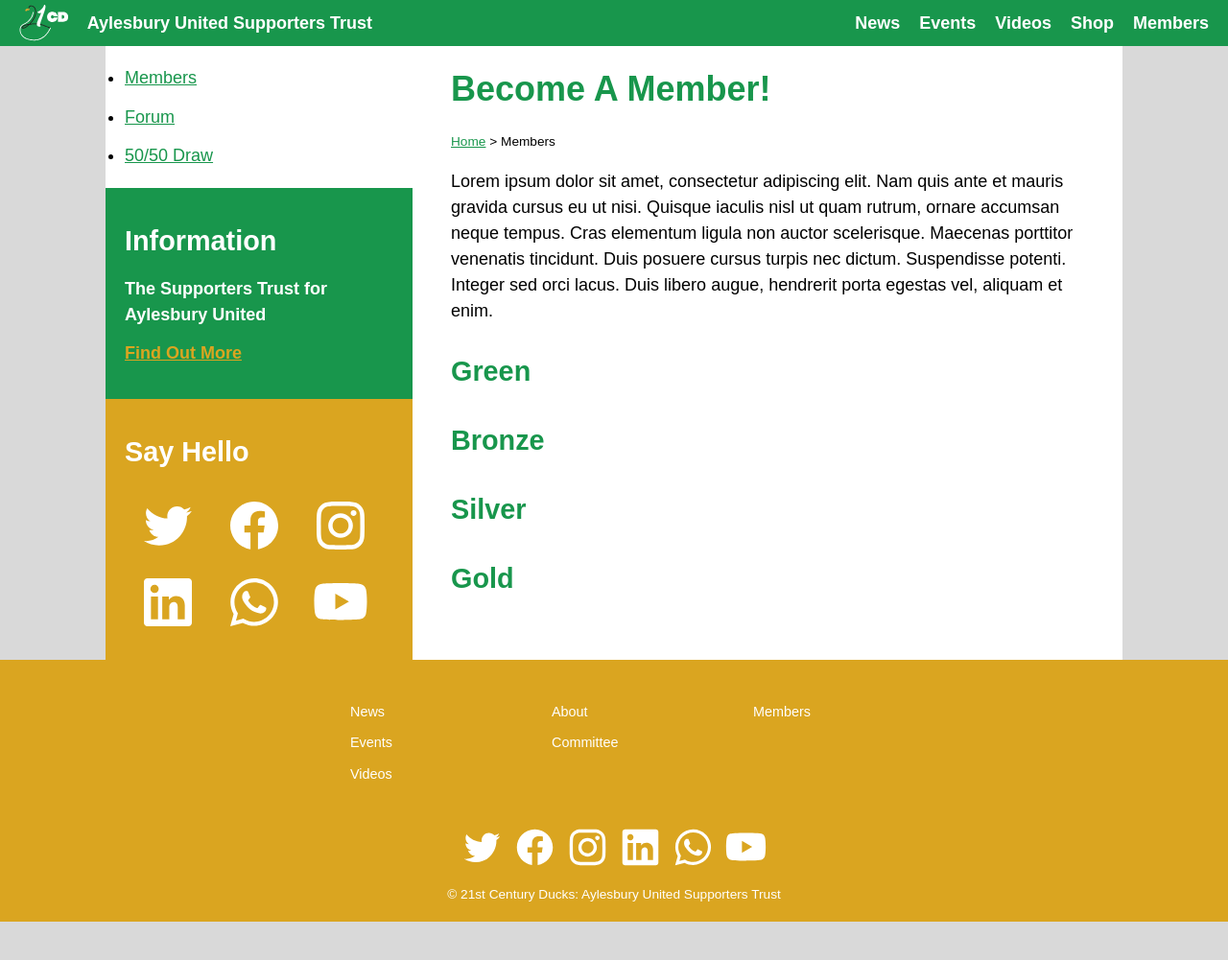
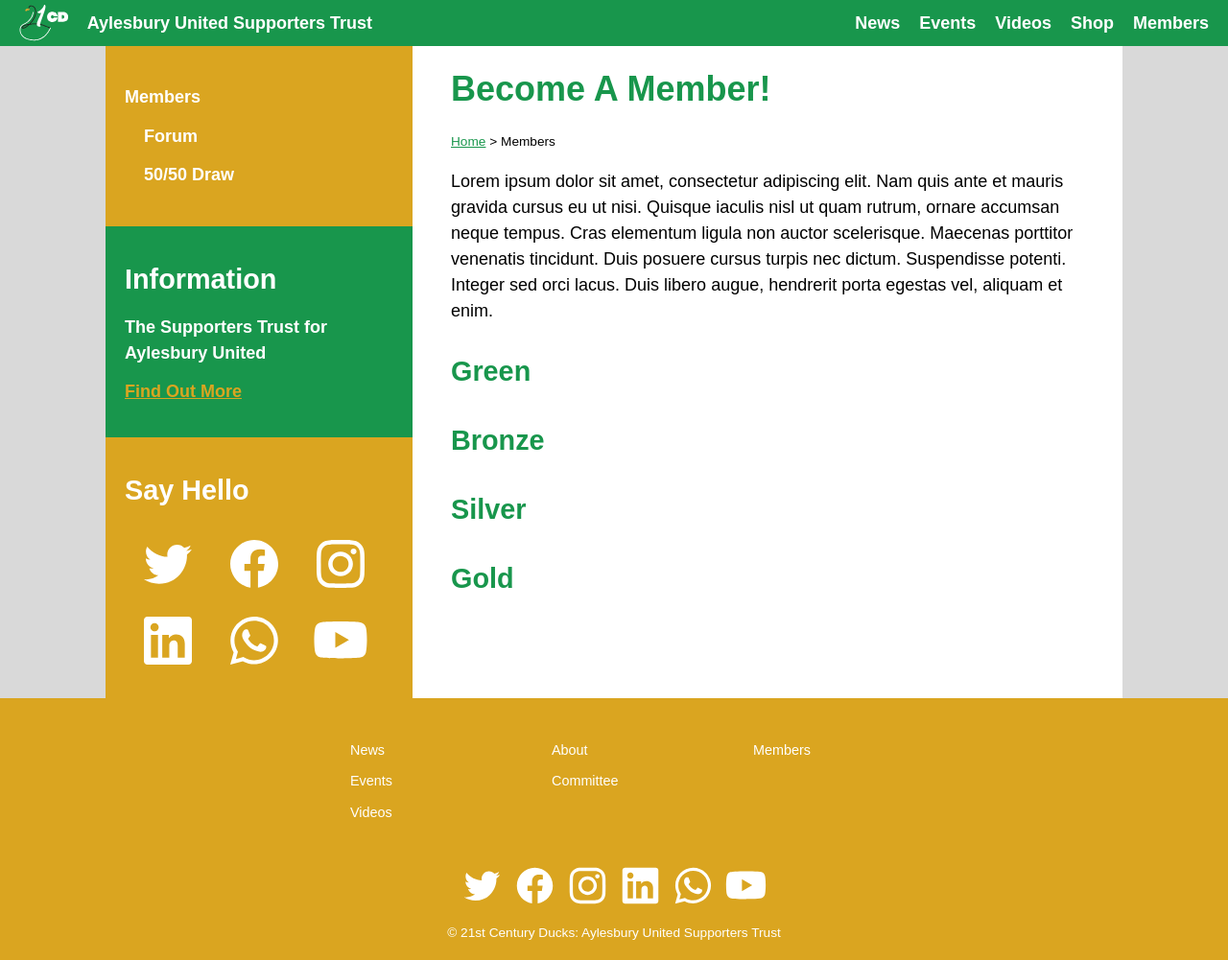
Before and after one commit to RobDWaller/21ducks.github.io, a Jekyll site: the page built from members.html, in a window 1280 px wide and 1001 px high. Shown: the whole window at 96% size. Built offline with Jekyll 4.4.1, drawn with Linux system fonts in a browser that asks for light colours.

Commit message:
Styled new about and members menus.

```diff
--- a/_sass/layout.scss
+++ b/_sass/layout.scss
@@ -73,6 +73,30 @@
         overflow: hidden;
         box-sizing: border-box;
         margin-top: 48px;
+
+        .menu {
+            padding: 20px;
+            display: block;
+            color: white;
+            font-weight: bold;
+            background: $sub-color;
+            box-sizing: border-box;
+
+            ul {
+                li:first-child {
+                    margin-left: 0px;
+                }
+
+                li {
+                    list-style: none;
+
+                    a {
+                        color: white;
+                        text-decoration: none;
+                    }
+                }
+            }
+        }
 
         .avatar {
             background-color: $sub-background-color-one;
```
